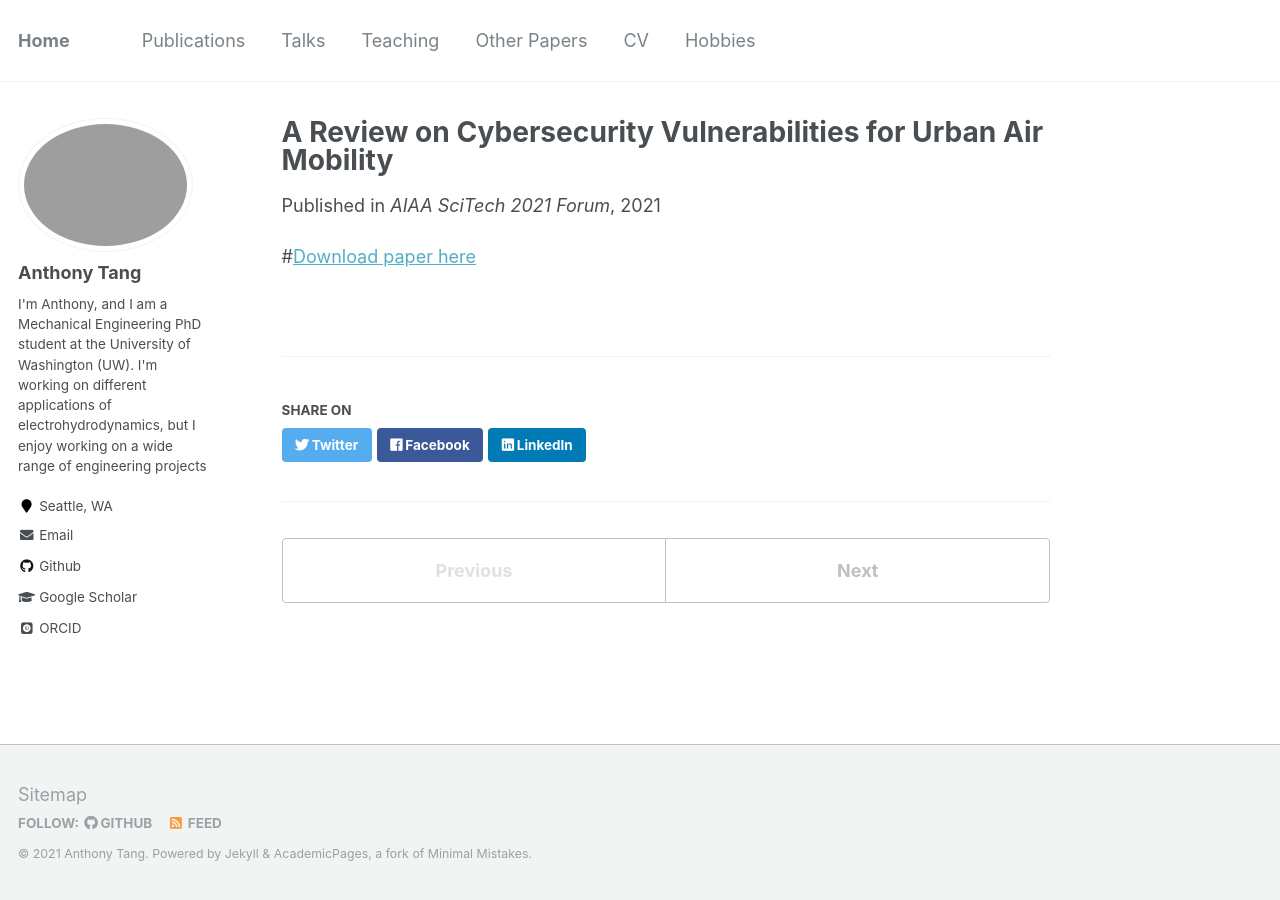
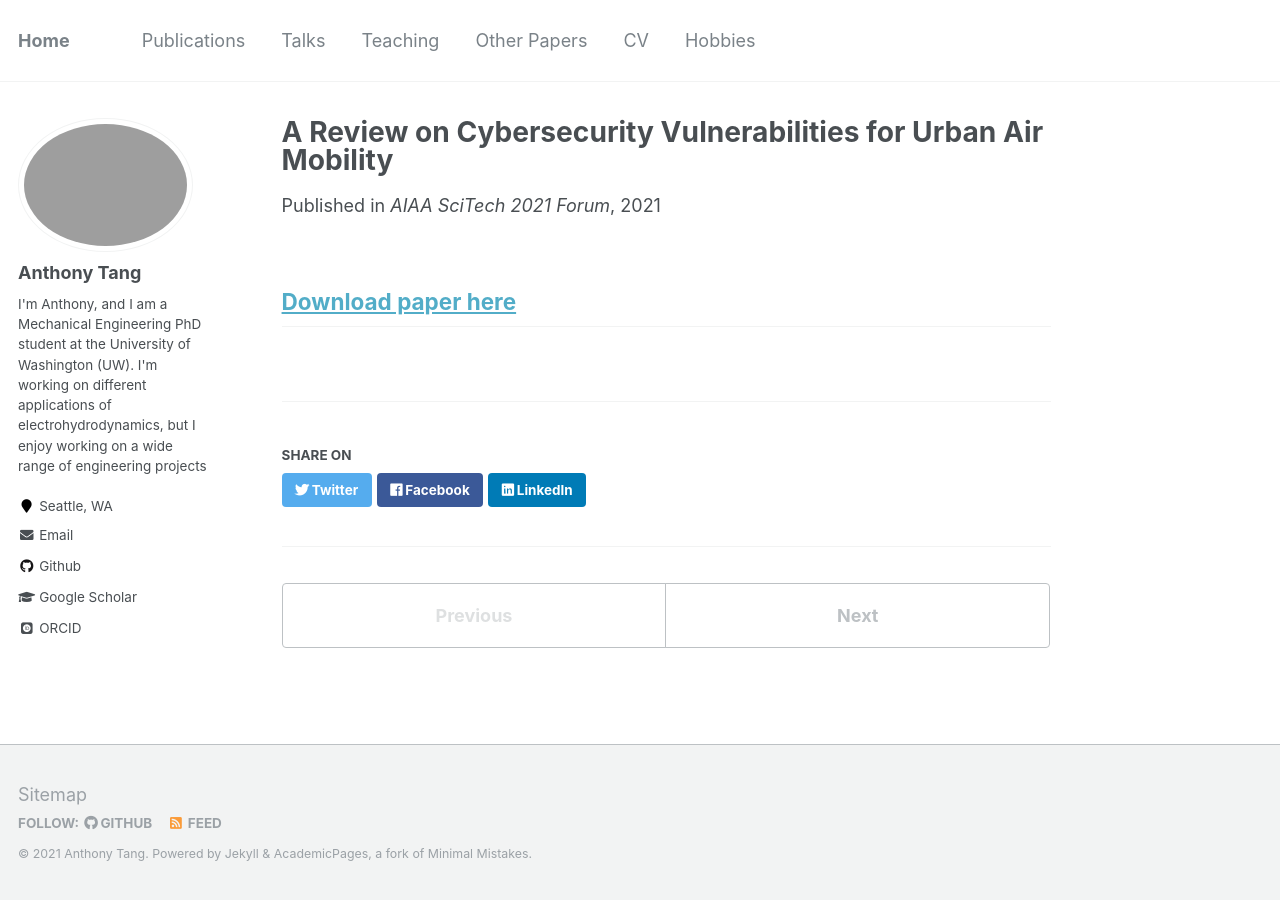
Before and after one commit to antang808/academic, a Jekyll site: the page built from _portfolio/2021-1-4-UAM-cybersecurity.md, in a window 1280 px wide. Built offline with Jekyll 4.4.1, drawn with Linux system fonts in a browser that asks for light colours; some web fonts are replaced.

```diff
--- a/_portfolio/2021-1-4-UAM-cybersecurity.md
+++ b/_portfolio/2021-1-4-UAM-cybersecurity.md
@@ -14,4 +14,4 @@ paperurl: 'https://arc.aiaa.org/doi/abs/10.2514/6.2021-0773'
 
 ---
 
-#[Download paper here](https://github.com/antang808/antang808.github.io/files/6334680/A.Review.of.Cybersecurity.Vulnerabilities.for.UAM.Final.Draft.2.pdf)
+## [Download paper here](https://github.com/antang808/antang808.github.io/files/6334680/A.Review.of.Cybersecurity.Vulnerabilities.for.UAM.Final.Draft.2.pdf)
```
